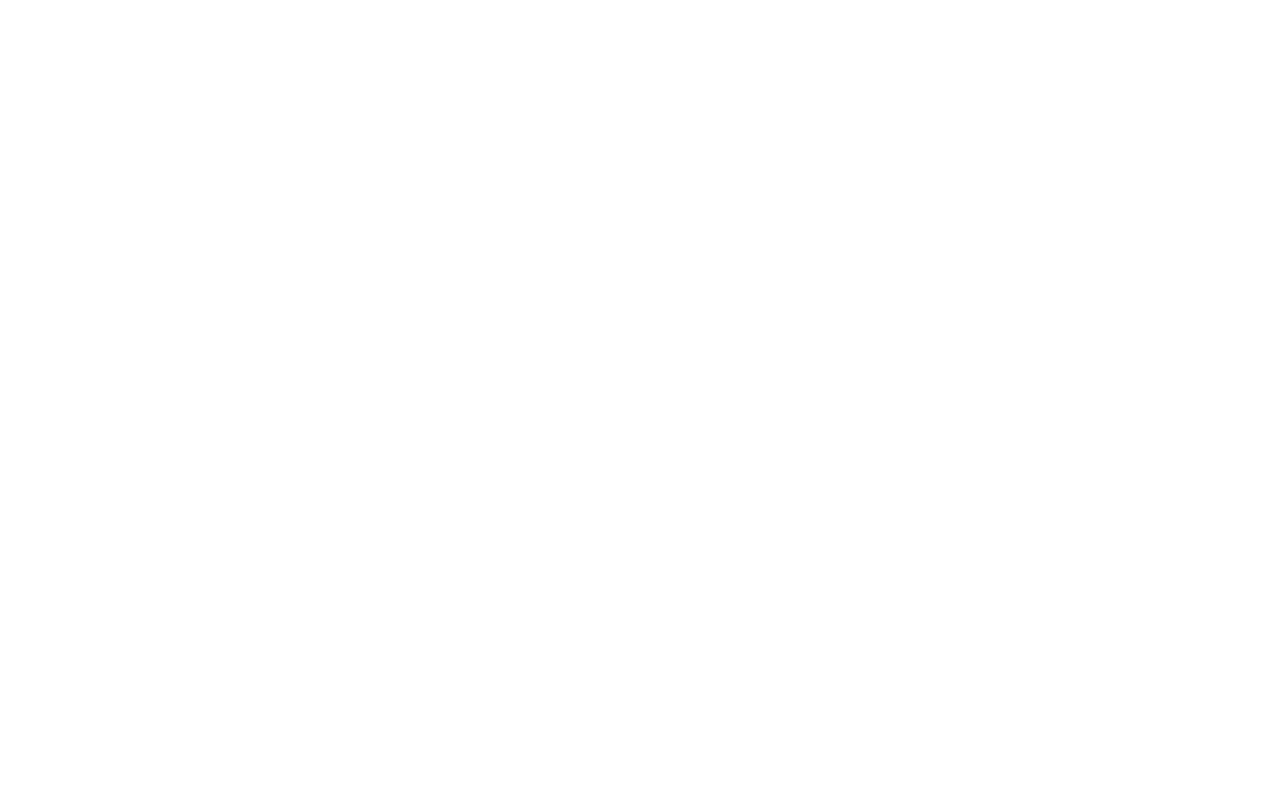
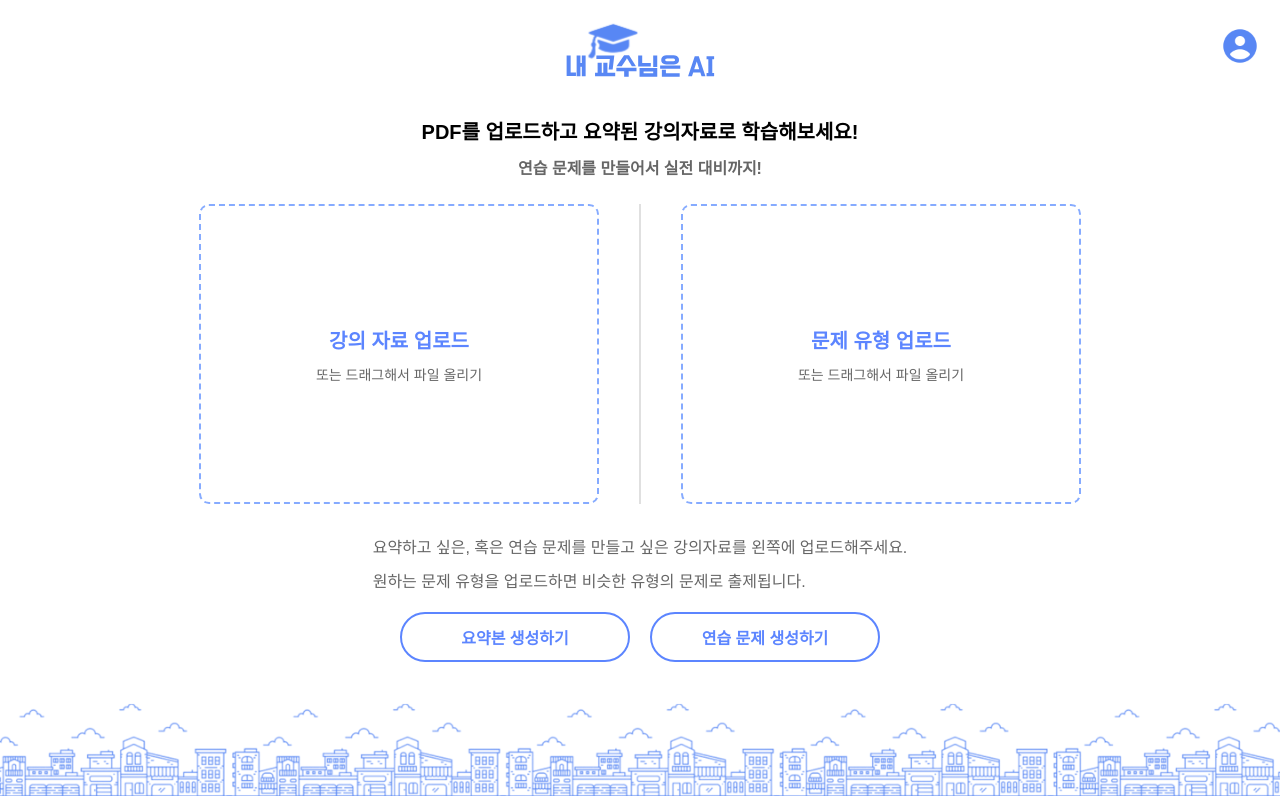
Before and after one commit to 2024-Winter-BootCamp-TeamF/Frontend, a React (Create React App) app: page / in a window 1280 px wide. Before the commit this address had no page. Built offline with nearby package versions, Linux system fonts and the light colour scheme; a web font is replaced by a local one.

Commit message:
design) UploadPage - footer 수정 전

```diff
--- a/src/App.js
+++ b/src/App.js
@@ -3,7 +3,7 @@
 import { ThemeProvider } from "styled-components";
 import GlobalStyle from "./styles/GlobalStyle";
 import theme from "./styles/theme";
-import UserPageSample from "./pages/UserPageSample";
+import UploadPage from "./pages/UploadPage";
 import "./App.css";
 
 
@@ -14,9 +14,7 @@
       <ThemeProvider theme={theme}>
         <GlobalStyle />
         <Routes>
-
-          <Route path="/user" element={<UserPageSample />} />
-
+          <Route path="/" element={<UploadPage />} />
         </Routes>
       </ThemeProvider>
     </Router>
--- a/src/pages/UploadPage.jsx
+++ b/src/pages/UploadPage.jsx
@@ -1,22 +1,150 @@
+import React from "react";
+import styled from "styled-components";
 import Header from "../components/Header";
 import Footer from "../components/Footer";
-import styled from "styled-components";
-// import 페이지요소 from "../components/CompleteInfo";
+import ExButton from "../components/ExButton";
 
 const UploadPage = () => {
   return (
-    <CompletePageWrapper>
+    <Container>
       <Header />
-      <페이지 요소 />
+
+      <TitleSection>
+        <MainTitle>PDF를 업로드하고 요약된 강의자료로 학습해보세요!</MainTitle>
+        <SubTitle>연습 문제를 만들어서 실전 대비까지!</SubTitle>
+      </TitleSection>
+
+      <UploadSection>
+        <UploadBox>
+          <UploadTitle>강의 자료 업로드</UploadTitle>
+          <UploadSubtitle>또는 드래그해서 파일 올리기</UploadSubtitle>
+        </UploadBox>
+
+        <Divider />
+
+        <UploadBox>
+          <UploadTitle>문제 유형 업로드</UploadTitle>
+          <UploadSubtitle>또는 드래그해서 파일 올리기</UploadSubtitle>
+        </UploadBox>
+      </UploadSection>
+
+      <InstructionSection>
+        <InstructionTitle></InstructionTitle>
+        <InstructionList>
+          <li>요약하고 싶은, 혹은 연습 문제를 만들고 싶은 강의자료를 왼쪽에 업로드해주세요.</li>
+          <li>원하는 문제 유형을 업로드하면 비슷한 유형의 문제로 출제됩니다.</li>
+        </InstructionList>
+      </InstructionSection>
+
+      <ButtonSection>
+        <ExButton
+          variant="outlined"
+          onClick={() => {}}
+        >
+          요약본 생성하기
+        </ExButton>
+        <ExButton
+          variant="filled"
+          onClick={() => {}}
+        >
+          연습 문제 생성하기
+        </ExButton>
+      </ButtonSection>
+
       <Footer />
-    </CompletePageWrapper>
+    </Container>
   );
 };
 
-const CompletePageWrapper = styled.div`
+const Container = styled.div`
+  min-height: 100vh;
   display: flex;
   flex-direction: column;
-  min-height: 100vh;
+  align-items: center;
+`;
+
+const TitleSection = styled.div`
+  text-align: center;
+  margin: 5px 0;
+`;
+
+const MainTitle = styled.h1`
+  font-size: 20px;
+  margin-bottom: 10px;
+`;
+
+const SubTitle = styled.h2`
+  font-size: 16px;
+  color: #666;
+`;
+
+const UploadSection = styled.div`
+  display: flex;
+  justify-content: center;
+  align-items: center;
+  gap: 40px;
+  margin: 20px 0;
+`;
+
+const UploadBox = styled.div`
+  width: 400px;
+  height: 300px;
+  border: 2px dashed #86ABFF;
+  border-radius: 10px;
+  display: flex;
+  flex-direction: column;
+  justify-content: center;
+  align-items: center;
+  cursor: pointer;
+  transition: all 0.3s ease;
+
+  &:hover {
+    border-color: #5c85ff;
+    background-color: #f8f9ff;
+  }
+`;
+
+const UploadTitle = styled.h3`
+  font-size: 20px;
+  color: #5c85ff;
+  margin-bottom: 10px;
+`;
+
+const UploadSubtitle = styled.p`
+  font-size: 14px;
+  color: #666;
+`;
+
+const Divider = styled.div`
+  width: 2px;
+  height: 300px;
+  background-color: #E0E0E0;
+`;
+
+const InstructionSection = styled.div`
+  // margin: 40px 0;
+  text-align: center;
+`;
+
+const InstructionTitle = styled.h3`
+  font-size: 18px;
+  // margin-bottom: 10px;
+`;
+
+const InstructionList = styled.ul`
+  list-style-type: none;
+  text-align: left;
+
+  li {
+    margin: 10px 0;
+    color: #666;
+  }
+`;
+
+const ButtonSection = styled.div`
+  display: flex;
+  gap: 20px;
+  margin: 10px 0;
 `;
 
 export default UploadPage;
```
